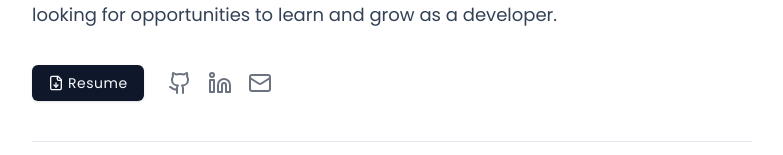
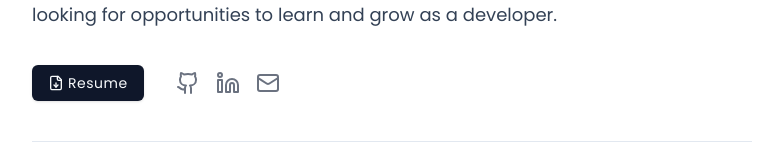
Before and after one commit to kevinphanle/kev.dev, a Next.js app: page / in a window 1280 px wide. Shown: the part 419-574 px from the top of the page, without its empty margins (248-1031 px from the left). Built offline with nearby package versions, Linux system fonts and the light colour scheme.

Commit message:
update gap for action bar

```diff
--- a/src/app/components/actionBar.tsx
+++ b/src/app/components/actionBar.tsx
@@ -6,8 +6,8 @@ import Socials from "./Socials";
 
 export const ActionBar = () => {
   return (
-    <section className="flex items-center mb-10">
-      <Button className="mr-6" aria-label="Download Resume">
+    <section className="flex items-center mb-10 gap-8">
+      <Button aria-label="Download Resume">
         <Link
           href="/Resume 2024.pdf"
           className="flex items-center gap-1 tracking-[0.5px] min-h-[48px] min-w-[48px]"
```
